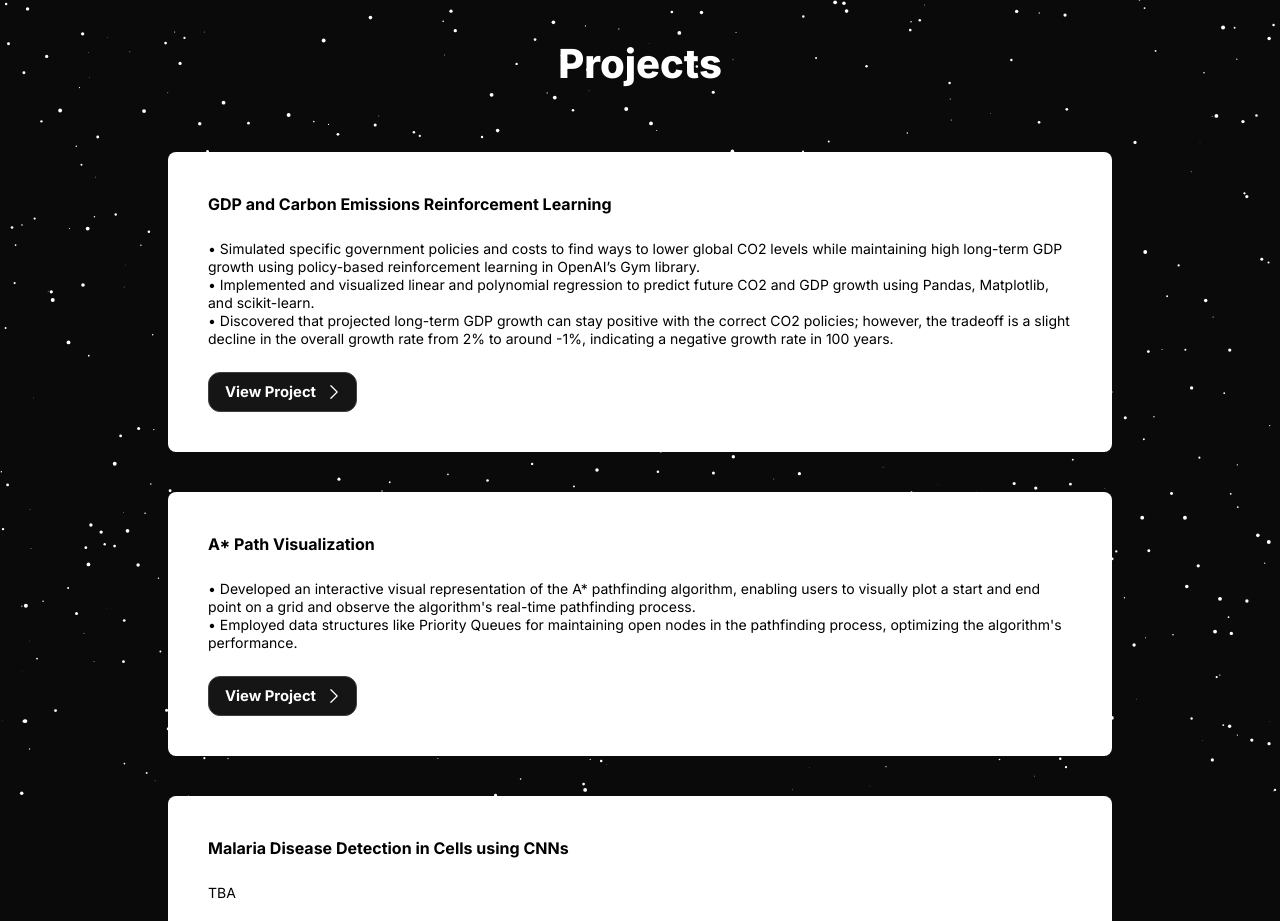
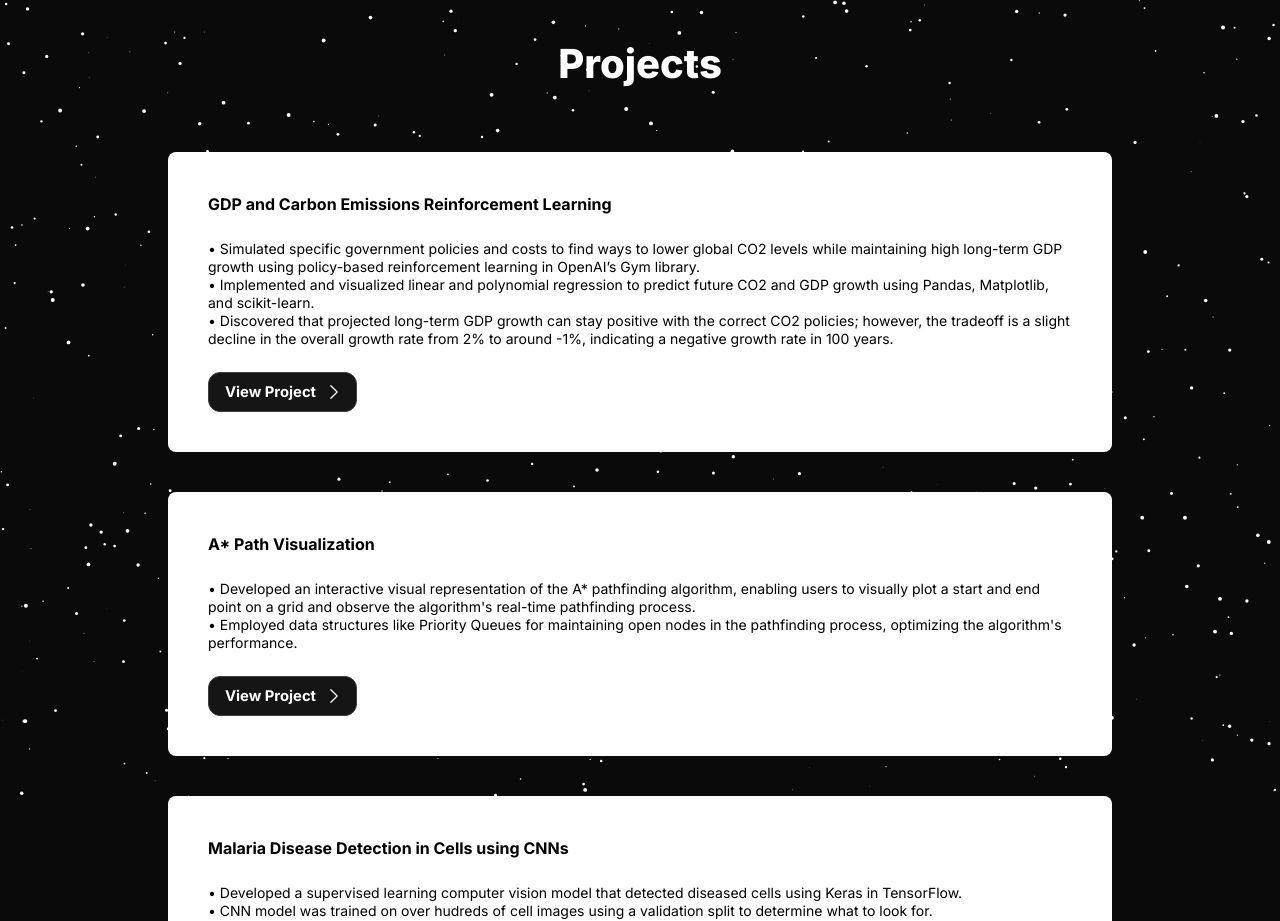
Before and after one commit to jaime-bustos/landing-page, a Next.js app: page /projects in a window 1280 px wide. Shown: the top 921 px of the page. Built offline with nearby package versions, Linux system fonts and the light colour scheme.

Commit message:
add CNN project to Portfolio page

```diff
--- a/src/app/projects/page.tsx
+++ b/src/app/projects/page.tsx
@@ -23,8 +23,11 @@ const projects = [
   },
   {
     title: 'Malaria Disease Detection in Cells using CNNs',
-    description: 'TBA',
-    link: '#',
+    description:
+    "• Developed a supervised learning computer vision model that detected diseased cells using Keras in TensorFlow.\n"+
+    "• CNN model was trained on over hudreds of cell images using a validation split to determine what to look for.\n" +
+    "• Employed various types of hyperparemeter tuning (pooling size, Kernel size, epoch size) through hyperparameter testing.",
+    link: 'https://drive.google.com/file/d/1SnISeNGu2kr1uFhVU2Z34zfrgnY2XZZr/view?usp=sharing',
   },
 
 ];
```
